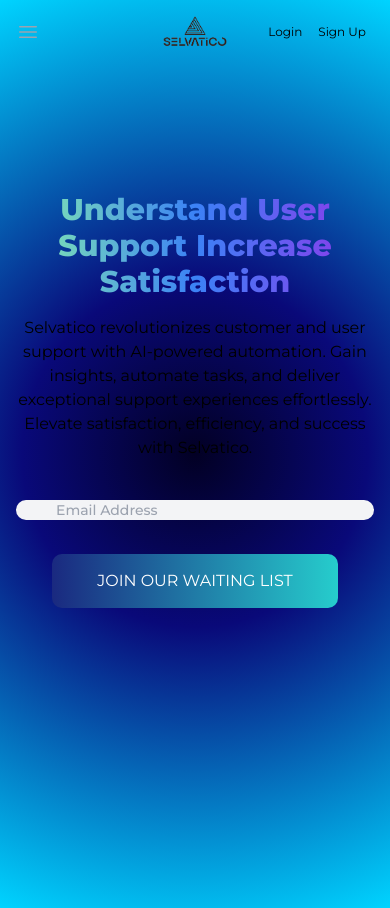
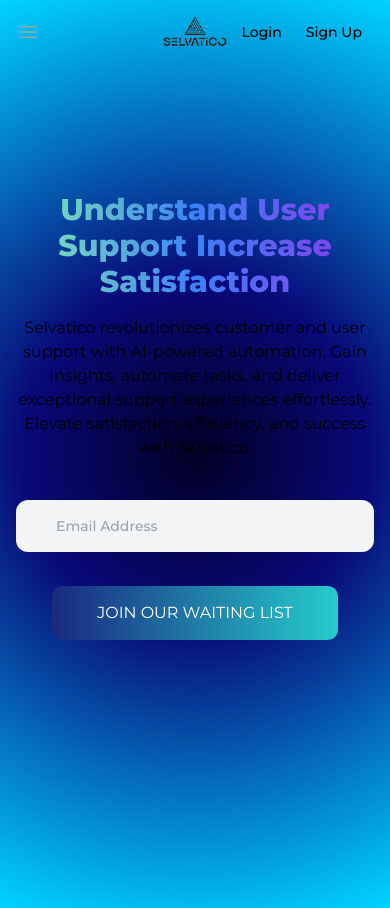
Before and after one commit to khademmilad/selvatico, a Next.js app in the folder frontend/: page / in a window 390 px wide. Built offline with nearby package versions, Linux system fonts and the light colour scheme.

Commit message:
button update

```diff
--- a/frontend/src/app/components/Banner.tsx
+++ b/frontend/src/app/components/Banner.tsx
@@ -27,7 +27,7 @@
       Selvatico revolutionizes customer and user support with AI-powered automation. Gain insights, automate tasks, and deliver exceptional support experiences effortlessly. Elevate satisfaction, efficiency, and success with Selvatico.
       </p>
       <div className="mt-8 flex flex-wrap justify-center gap-4">
-        <input type="text" placeholder='Email Address' className=' w-full rounded-xl border-blue-600 bg-gray-100 pr-32 pl-10 my-2 text-sm  font-medium text-gray-950  focus:outline-none focus:ring active:text-opacity-75 sm:w-auto'
+        <input type="text" placeholder='Email Address' className='w-full rounded-xl border-blue-600 bg-gray-100 pr-32 pl-10 my-2 py-4 text-sm  font-medium text-gray-950  focus:outline-none focus:ring active:text-opacity-75 sm:w-auto'
         onChange={(e)=> setEmail(e.target.value)}
         value={email} />
         <button
--- a/frontend/src/app/components/Header.tsx
+++ b/frontend/src/app/components/Header.tsx
@@ -44,12 +44,12 @@
                   <img
                     className="block h-8 w-auto lg:hidden"
                     src={images.logo.src}
-                    alt="Your Company"
+                    alt="logo"
                   />
                   <img
                     className="hidden h-8 w-auto lg:block"
                     src={images.logo.src}
-                    alt="Your Company"
+                    alt="logo"
                   />
                 </div>
                 <div className="hidden sm:ml-6 sm:block">
@@ -103,14 +103,14 @@
                   </div>
                   <div className="flex flex-row md:text-xs lg:text-md max-sm:text-xs">
                     <Link
-                      className="px-1 py-1 mx-1    hover:bg-indigo-600 focus:ring-indigo-300 rounded-lg"
+                      className=" px-3 py-2 text-sm font-medium hover:bg-indigo-600 focus:ring-indigo-300 rounded-lg"
                       href="/login"
                     >
                       Login
                     </Link>
                     <Link
                       href="register"
-                      className="px-1 py-1 mx-1    hover:bg-indigo-600 focus:ring-indigo-300 rounded-lg"
+                      className=" px-3 py-2 text-sm font-medium   hover:bg-indigo-600 focus:ring-indigo-300 rounded-lg"
                     >
                       Sign Up
                     </Link>
```
